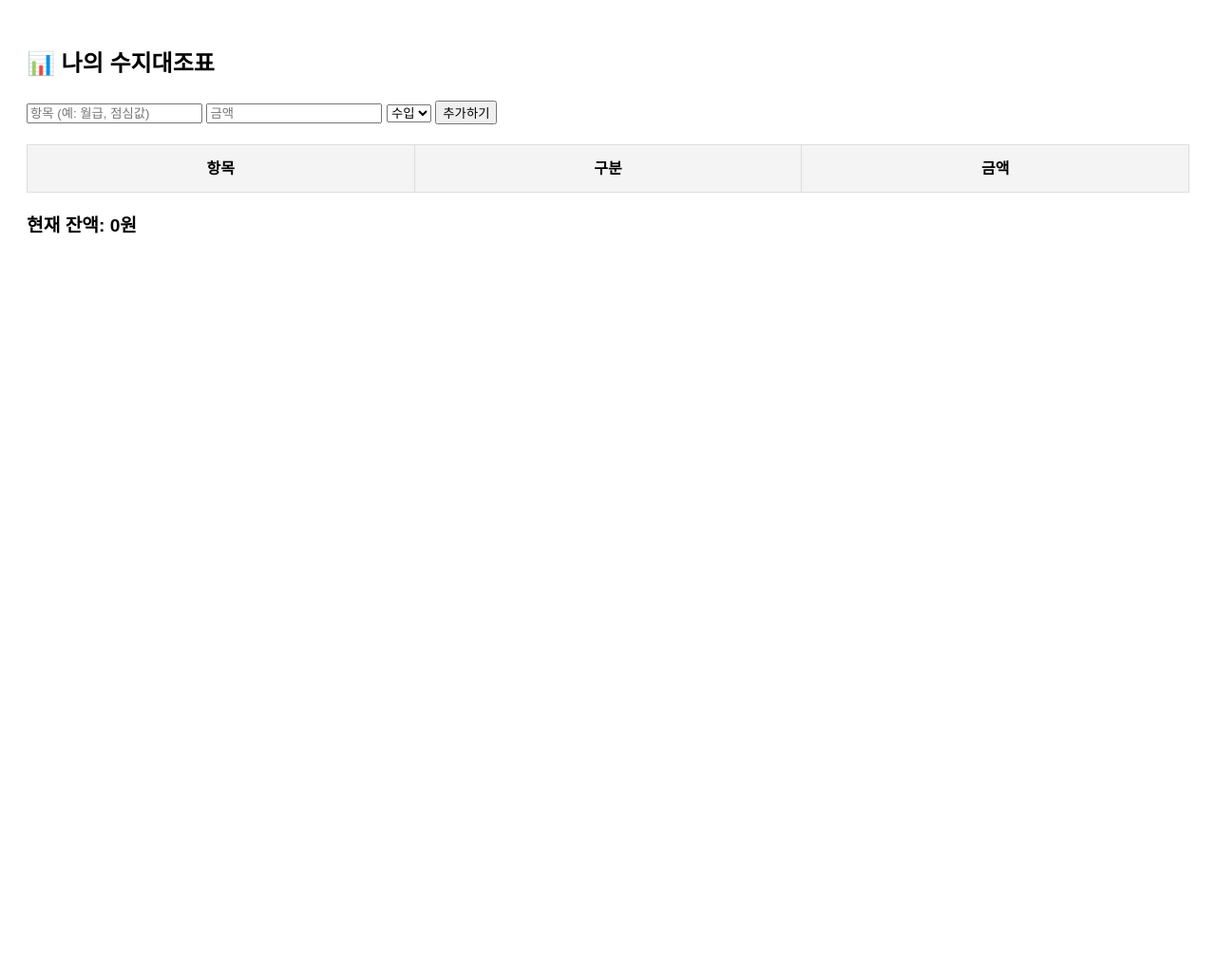
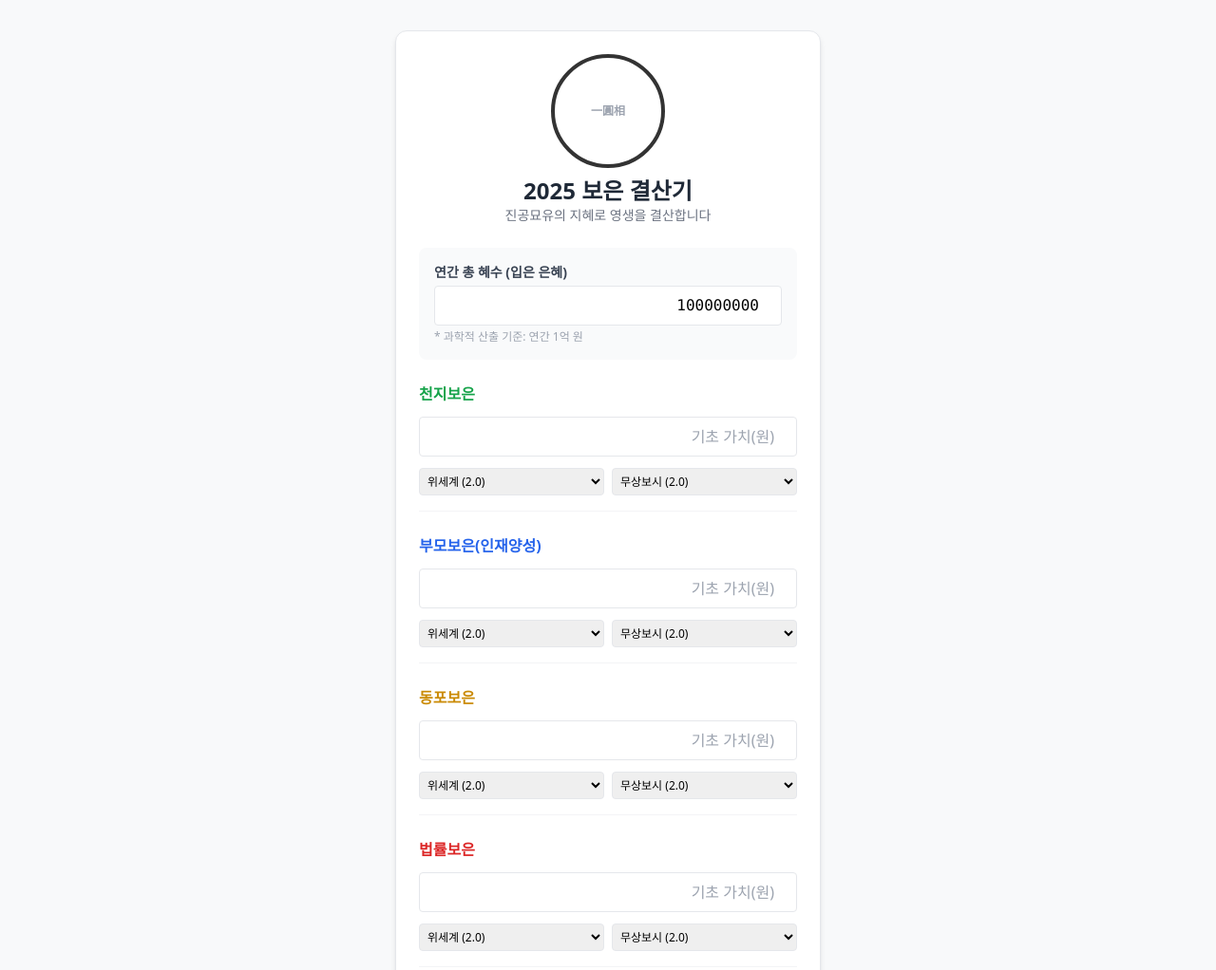
Before and after one commit to gunjoong-cho/my-accounting-app, a plain HTML site: page index.html in a window 1280 px wide. Shown: the top 1022 px of the page at 95% size. Before the commit the page ends 800 px from the top, so only its background shows below. Drawn offline with nearby package versions, Linux system fonts and the light colour scheme.

Commit message:
Update index.html

```diff
--- a/index.html
+++ b/index.html
@@ -2,74 +2,97 @@
 <html lang="ko">
 <head>
     <meta charset="UTF-8">
-    <title>심플 수지대조표</title>
+    <meta name="viewport" content="width=device-width, initial-scale=1.0">
+    <title>2025 진공묘유 보은 결산기</title>
+    <script src="https://cdn.tailwindcss.com"></script>
     <style>
-        body { font-family: sans-serif; padding: 20px; line-height: 1.6; }
-        table { width: 100%; border-collapse: collapse; margin-top: 20px; }
-        th, td { border: 1px solid #ddd; padding: 12px; text-align: center; }
-        th { background-color: #f4f4f4; }
-        .income { color: blue; }
-        .expense { color: red; }
-        .total-section { margin-top: 20px; font-weight: bold; font-size: 1.2em; }
+        .ilwon-circle { border: 4px solid #333; border-radius: 50%; width: 120px; height: 120px; display: flex; align-items: center; justify-content: center; margin: 0 auto; }
+        .bg-won { background-color: #f8f9fa; }
     </style>
 </head>
-<body>
-    <h2>📊 나의 수지대조표</h2>
+<body class="bg-won p-4 sm:p-8">
+    <div class="max-w-md mx-auto bg-white rounded-xl shadow-md overflow-hidden p-6 border border-gray-200">
+        <div class="text-center mb-6">
+            <div class="ilwon-circle mb-2"><span class="text-xs font-bold text-gray-400">一圓相</span></div>
+            <h1 class="text-2xl font-bold text-gray-800">2025 보은 결산기</h1>
+            <p class="text-sm text-gray-500">진공묘유의 지혜로 영생을 결산합니다</p>
+        </div>
 
-    <div>
-        <input type="text" id="desc" placeholder="항목 (예: 월급, 점심값)">
-        <input type="number" id="amount" placeholder="금액">
-        <select id="type">
-            <option value="income">수입</option>
-            <option value="expense">지출</option>
-        </select>
-        <button onclick="addItem()">추가하기</button>
-    </div>
+        <div class="mb-6 p-4 bg-gray-50 rounded-lg">
+            <label class="block text-sm font-bold text-gray-700 mb-1">연간 총 혜수 (입은 은혜)</label>
+            <input type="number" id="totalHyesu" value="100000000" class="w-full p-2 border rounded text-right font-mono" onchange="calculate()">
+            <p class="text-xs text-gray-400 mt-1">* 과학적 산출 기준: 연간 1억 원</p>
+        </div>
 
-    <table>
-        <thead>
-            <tr>
-                <th>항목</th>
-                <th>구분</th>
-                <th>금액</th>
-            </tr>
-        </thead>
-        <tbody id="list">
-            </tbody>
-    </table>
+        <div id="sections">
+            </div>
 
-    <div class="total-section">
-        현재 잔액: <span id="total">0</span>원
+        <div class="mt-8 p-6 bg-blue-50 rounded-xl border-2 border-blue-200 text-center">
+            <h2 class="text-lg font-bold text-blue-800 mb-2">나의 보은 지수 (GR)</h2>
+            <div id="grDisplay" class="text-4xl font-black text-blue-600 mb-1">0%</div>
+            <div id="statusResult" class="text-sm font-bold text-blue-500">계산 대기 중...</div>
+            <div class="w-full bg-gray-200 rounded-full h-2.5 mt-4">
+                <div id="grBar" class="bg-blue-600 h-2.5 rounded-full" style="width: 0%"></div>
+            </div>
+        </div>
+        <p class="text-[10px] text-gray-400 mt-6 text-center">원불교 일원상 진리 및 사은사요 기반</p>
     </div>
 
     <script>
-        let balance = 0;
+        const sections = [
+            { id: 'cheonji', name: '천지보은', color: 'green' },
+            { id: 'bumo', name: '부모보은(인재양성)', color: 'blue' },
+            { id: 'dongpo', name: '동포보은', color: 'yellow' },
+            { id: 'beopryul', name: '법률보은', color: 'red' }
+        ];
 
-        function addItem() {
-            const desc = document.getElementById('desc').value;
-            const amount = parseInt(document.getElementById('amount').value);
-            const type = document.getElementById('type').value;
+        const sectionsContainer = document.getElementById('sections');
+        sections.forEach(s => {
+            const div = document.createElement('div');
+            div.className = `mb-6 pb-4 border-b border-gray-100`;
+            div.innerHTML = `
+                <h3 class="font-bold text-${s.color}-600 mb-3">${s.name}</h3>
+                <div class="grid grid-cols-1 gap-3">
+                    <input type="number" id="${s.id}_val" placeholder="기초 가치(원)" class="p-2 border rounded w-full text-right" oninput="calculate()">
+                    <div class="flex gap-2">
+                        <select id="${s.id}_pub" class="text-xs p-1 border rounded w-1/2" onchange="calculate()">
+                            <option value="1.0">위가족 (1.0)</option>
+                            <option value="1.5">위사회 (1.5)</option>
+                            <option value="2.0" selected>위세계 (2.0)</option>
+                        </select>
+                        <select id="${s.id}_no" class="text-xs p-1 border rounded w-1/2" onchange="calculate()">
+                            <option value="1.0">상 있음 (1.0)</option>
+                            <option value="2.0" selected>무상보시 (2.0)</option>
+                        </select>
+                    </div>
+                </div>
+            `;
+            sectionsContainer.appendChild(div);
+        });
 
-            if (!desc || isNaN(amount)) return alert("내용을 입력해주세요!");
+        function calculate() {
+            let totalHyesi = 0;
+            const hyesu = parseFloat(document.getElementById('totalHyesu').value) || 1;
 
-            const list = document.getElementById('list');
-            const row = list.insertRow();
+            sections.forEach(s => {
+                const val = parseFloat(document.getElementById(`${s.id}_val`).value) || 0;
+                const pub = parseFloat(document.getElementById(`${s.id}_pub`).value);
+                const no = parseFloat(document.getElementById(`${s.id}_no`).value);
+                totalHyesi += (val * pub * no);
+            });
 
-            row.innerHTML = `
-                <td>${desc}</td>
-                <td class="${type}">${type === 'income' ? '수입' : '지출'}</td>
-                <td>${amount.toLocaleString()}원</td>
-            `;
+            const gr = (totalHyesi / hyesu) * 100;
+            document.getElementById('grDisplay').innerText = gr.toFixed(1) + '%';
+            document.getElementById('grBar').style.width = Math.min(gr, 100) + '%';
 
-            // 잔액 계산
-            if (type === 'income') balance += amount;
-            else balance -= amount;
-
-            document.getElementById('total').innerText = balance.toLocaleString();
-
-            // 입력창 초기화
-            document.getElementById('desc').value = '';
-            document.getElementById('amount').value = '';
+            const resultTxt = document.getElementById('statusResult');
+            if(gr >= 100) {
+                resultTxt.innerText = "🎉 진급(進級): 복락의 자산 저축 중!";
+                resultTxt.className = "text-sm font-bold text-green-600";
+            } else {
+                resultTxt.innerText = "💪 분발: 빚을 갚아가는 보은의 길";
+                resultTxt.className = "text-sm font-bold text-orange-500";
+            }
         }
     </script>
 </body>
```
